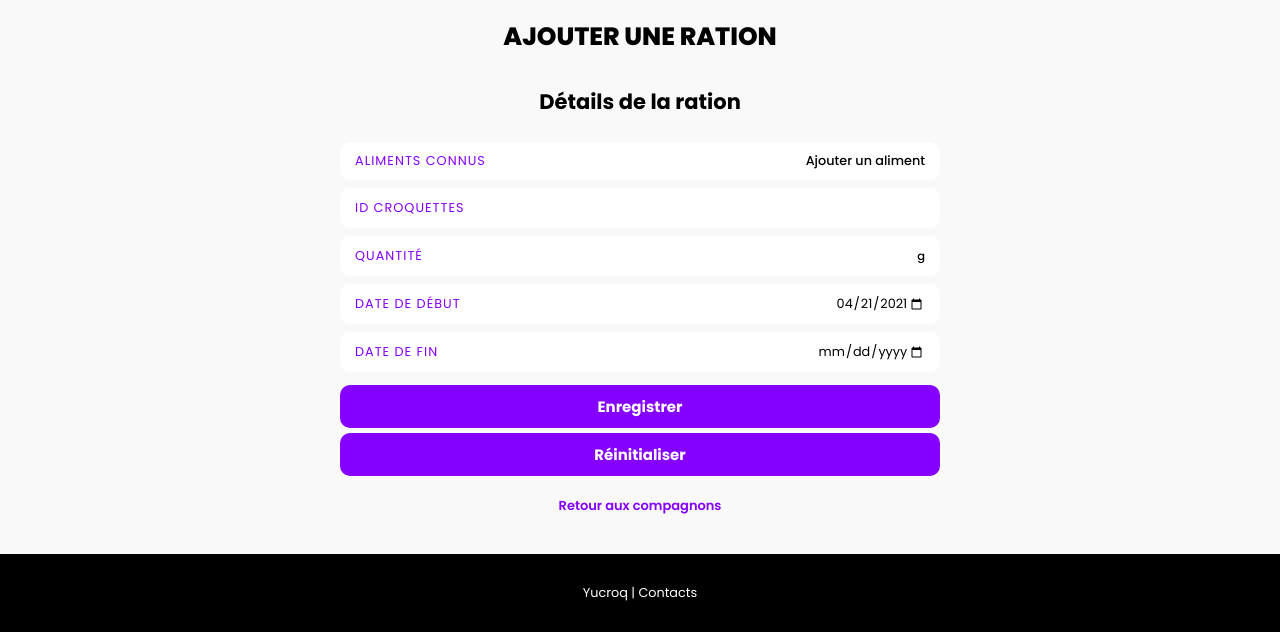
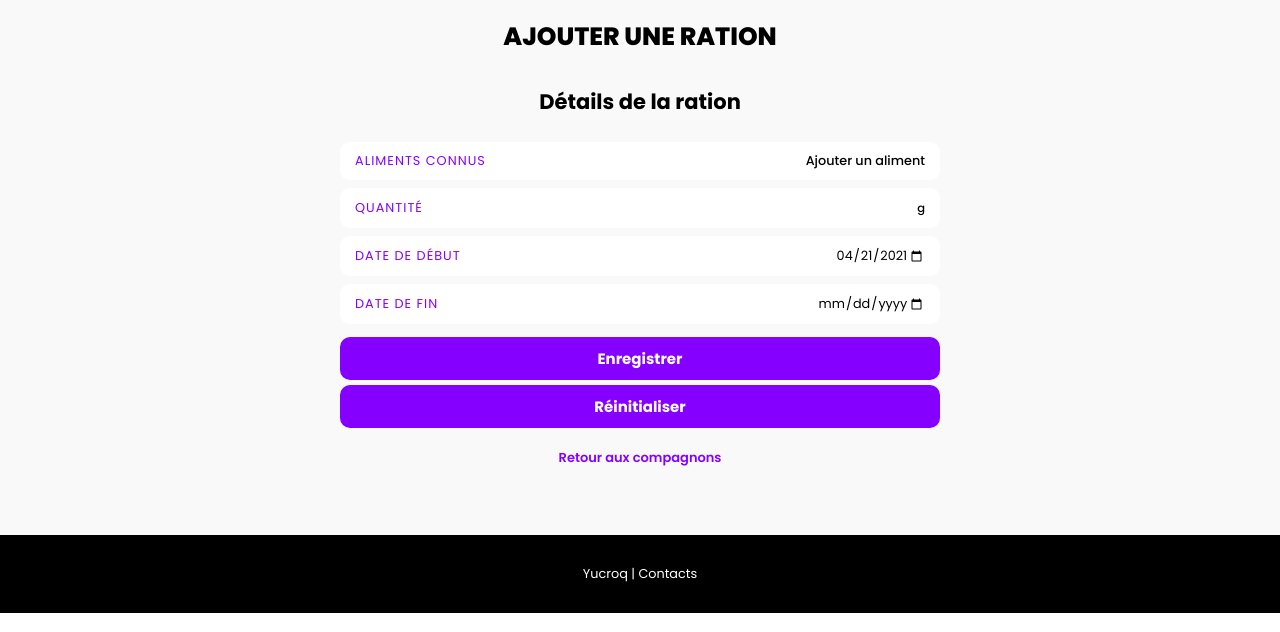
Before and after one commit to AlexGodfrin81/ISIS_3A_PTUT, a Spring app: page /formulaireRation in a window 1280 px wide. Shown: the part 246-878 px from the top of the page. Run offline with Thymeleaf, Linux system fonts and the light colour scheme; the template is opened without the code that fills it, so the values that code supplies are empty; some of the project's set-up classes (security, data sources, template engines, error pages and the like) are left out, and stand-ins take their place.

Commit message:
masquer id dans formulaire ration

```diff
--- a/src/main/resources/templates/formulaireRation.html
+++ b/src/main/resources/templates/formulaireRation.html
@@ -77,8 +77,8 @@
                             <span th:if="${#lists.isEmpty(croquettes)}"><a th:href="@{../croquette/add(id=${animal.id_animal})}" href='formulaireCroquette.html'>Ajouter un aliment</a></span>
                         </td>
                     </tr>
-                    <tr>
-                        <td><label for="mesCroqs">ID croquettes</label></td>
+                    <tr style="display: none">
+                        <td ><label for="mesCroqs">ID croquettes</label></td>
                         <td><input name="mesCroqs" id="mesCroqs" th:field="*{mesCroqs}" th:value="*{mesCroqs}" th:text="${mesCroqs}"></input></td>
                     </tr>
                     <tr>
```
